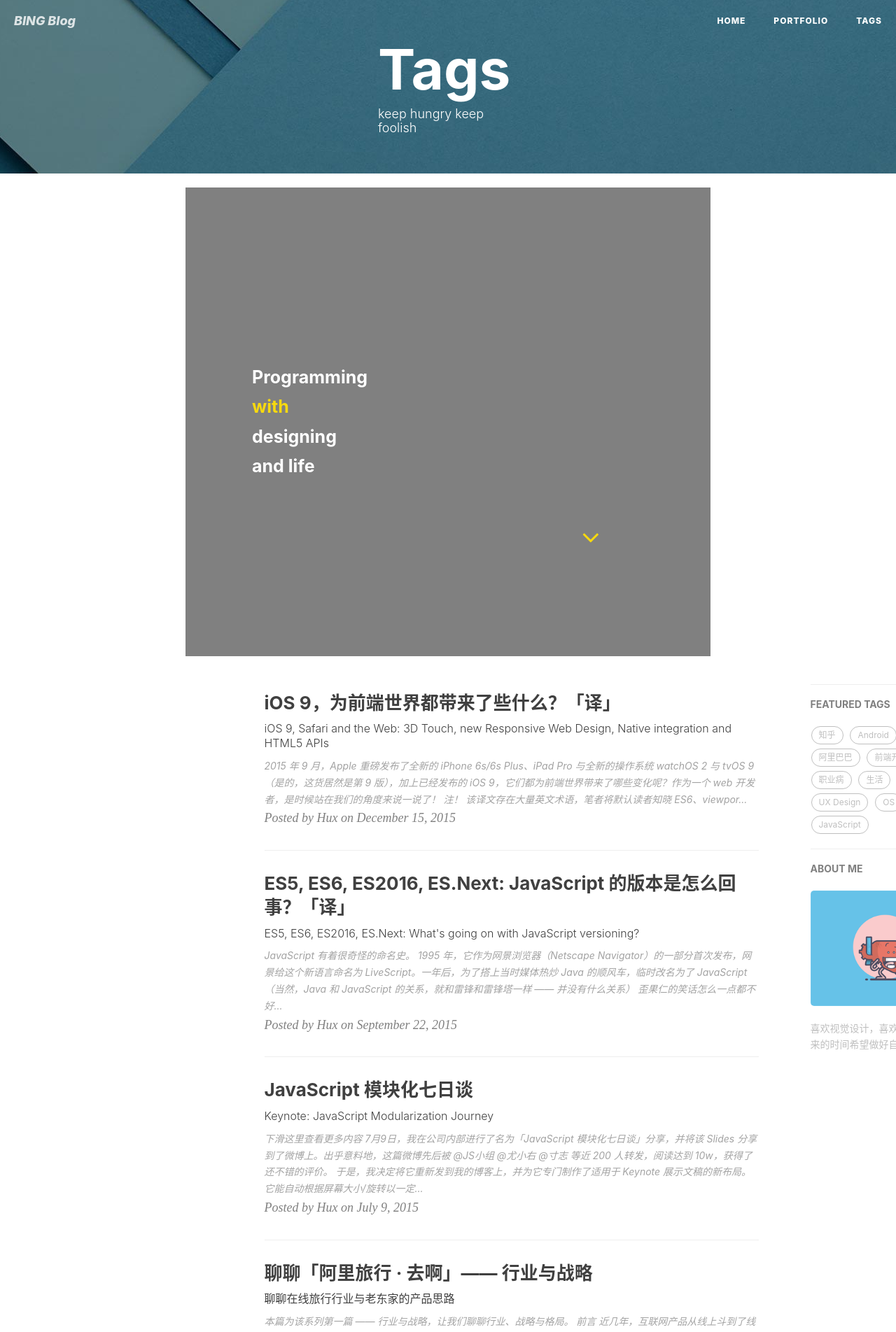
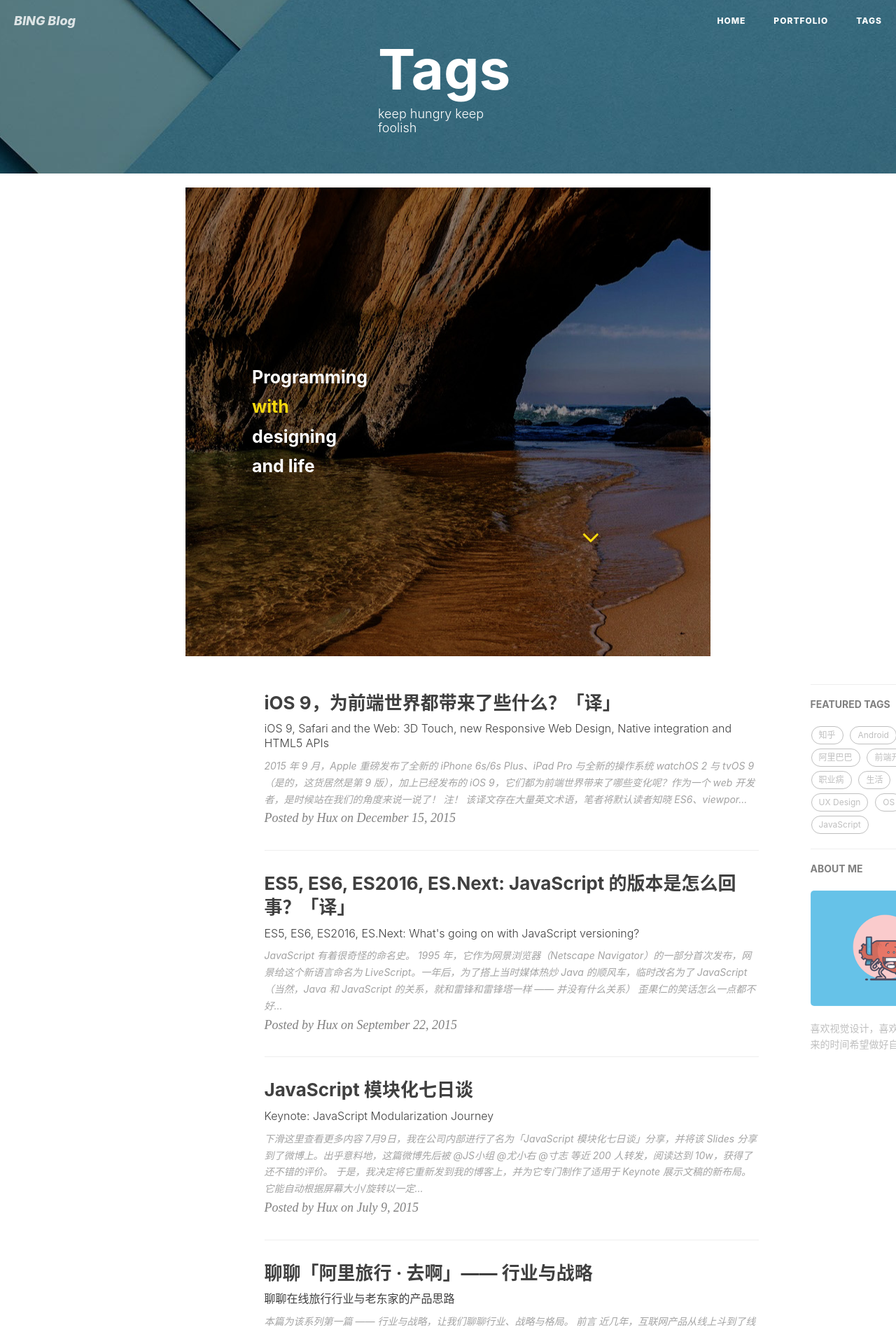
Before and after one commit to Tonnnylee/Tonnnylee.github.io, a Jekyll site: the page built from tags.html, in a window 1280 px wide. Shown: the top 1904 px of the page at 70% size. Built offline with Jekyll 4.4.1, drawn with Linux system fonts in a browser that asks for light colours; nearby versions of some CDN libraries; comment, search, counter and statistics services are not loaded.

Commit message:
changed page.html

```diff
--- a/_layouts/page.html
+++ b/_layouts/page.html
@@ -3,7 +3,7 @@
 ---
 
 <!-- Page Header -->
-<header class="intro-header" style="background-image: url('{% if page.header-img %}{{ page.header-img }}{% else %}{{ site.header-img }}{% endif %}')">
+<header class="intro-header" style="background-image: url('{{ site.baseurl }}/{% if page.header-img %}{{ page.header-img }}{% else %}{{ site.header-img }}{% endif %}')">
     <div class="container">
         <div class="row">
             <div id="index-wrapper" class="col-lg-8 col-lg-offset-2 col-md-10 col-md-offset-1 ">
```
